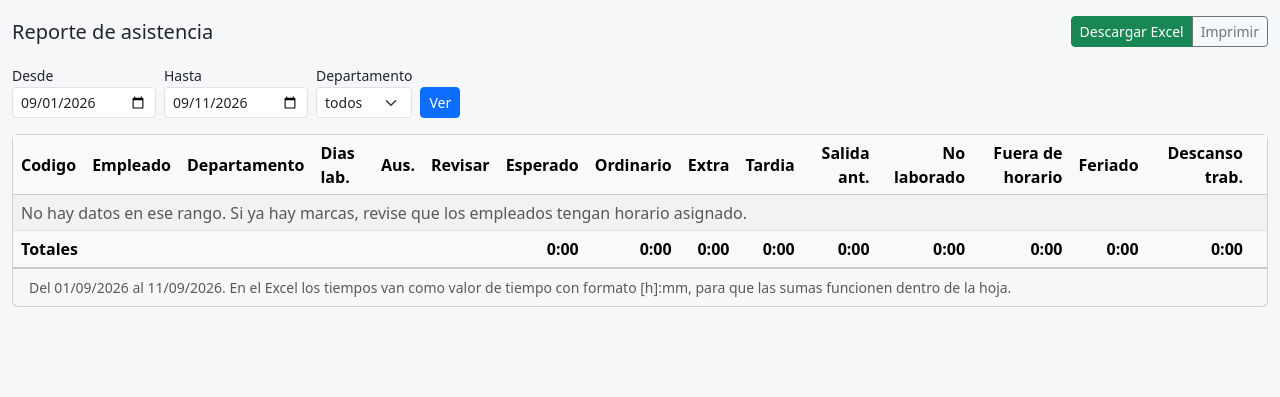
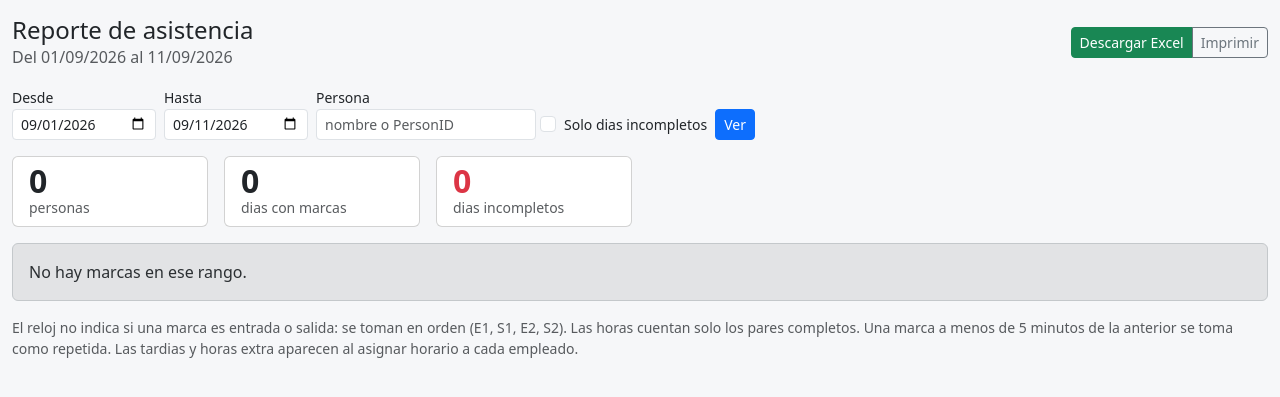
Before and after one commit to ITCRC1/MarcasReloj, a Django app: page /reportes/ in a window 1280 px wide. Shown: the part 56-453 px from the top of the page. Run offline with Django 5.2, Linux system fonts and the light colour scheme; a user stored in the database is signed in; tables that the repository leaves empty hold one stand-in row (values such as "Sample post"); data that the repository does not hold is empty; some libraries are stand-ins or nearby versions.

Commit message:
Reporte de asistencia con las marcas en columnas
El reporte existente solo se llenaba con empleados y horarios creados, asi
que salia vacio, y la pantalla de marcas es una lista cruda de una fila por
marca. Ninguna de las dos es el reporte de la seccion 12.1: una fila por dia
con E1 S1 E2 S2, las horas y lo que hay que revisar.

Ahora la pagina Reporte arma eso directamente de las marcas, por persona,
sin necesitar empleados ni horarios:

- Las marcas se emparejan por orden, porque el reloj no dice cual es
  entrada y cual salida. Las repetidas se descartan con la regla del motor.
- Las columnas crecen si alguien marca mas de cuatro veces.
- Horas solo de pares completos; el dia incompleto sale en rojo con la
  hora de la marca que quedo sin salida.
- Las marcas manuales entran y se senalan; las anuladas no.
- Filtros por fecha, persona y solo dias incompletos.
- Excel con el mismo formato y subtotal por persona, mas una hoja de
  resumen. Las horas van como tiempo [h]:mm para poder sumarlas.

El reporte calculado contra horario queda en reportes/con-horario.

```diff
--- a/servidor/apps/reportes/urls.py
+++ b/servidor/apps/reportes/urls.py
@@ -5,6 +5,7 @@ from apps.reportes import views
 app_name = "reportes"
 
 urlpatterns = [
-    path("", views.reporte, name="reporte"),
+    path("", views.marcas, name="marcas"),
+    path("con-horario/", views.reporte, name="reporte"),
     path("empleado/<str:codigo>/", views.detalle_empleado, name="detalle_empleado"),
 ]
--- a/servidor/apps/reportes/views.py
+++ b/servidor/apps/reportes/views.py
@@ -71,6 +71,72 @@ def _totales_por_empleado(desde: date, hasta: date, empleados):
             fila[campo] = datos[f"tot_{campo}"] or 0
         filas.append(fila)
     return filas
+
+
+@login_required
+def marcas(request):
+    """El reporte de asistencia: por persona, una fila por dia con sus marcas en columnas."""
+    from apps.marcas.models import MarcaManual, MarcaReloj
+    from apps.reportes import dias as armado
+
+    desde, hasta = _rango(request)
+    buscar = request.GET.get("buscar", "").strip()
+    solo_incompletos = bool(request.GET.get("incompletos"))
+
+    reloj = (
+        MarcaReloj.objects.filter(fecha_local__range=(desde, hasta), anulada=False)
+        .select_related("empleado")
+    )
+    manuales = (
+        MarcaManual.objects.filter(fecha_local__range=(desde, hasta), anulada=False)
+        .select_related("empleado")
+    )
+    if buscar:
+        filtro = Q(person_name__icontains=buscar) | Q(person_id=buscar) | Q(
+            empleado__nombre__icontains=buscar
+        ) | Q(empleado__codigo_planilla=buscar)
+        reloj = reloj.filter(filtro)
+        manuales = manuales.filter(
+            Q(empleado__nombre__icontains=buscar)
+            | Q(empleado__codigo_planilla=buscar)
+            | Q(empleado__person_id_smartpss=buscar)
+        )
+
+    personas = armado.armar_personas(reloj, manuales)
+    if solo_incompletos:
+        for p in personas:
+            p.dias = [d for d in p.dias if not d.completo]
+        personas = [p for p in personas if p.dias]
+
+    pares = armado.columnas_de_marcas(personas)
+
+    if request.GET.get("formato") == "excel":
+        return _marcas_excel(desde, hasta, personas, pares)
+
+    for p in personas:
+        for d in p.dias:
+            # Relleno para que todas las filas tengan las mismas columnas.
+            d.celdas = [
+                celda
+                for i in range(pares)
+                for celda in (d.pares[i] if i < len(d.pares) else (None, None))
+            ]
+
+    return render(
+        request,
+        "reportes/marcas.html",
+        {
+            "desde": desde,
+            "hasta": hasta,
+            "buscar": buscar,
+            "solo_incompletos": solo_incompletos,
+            "personas": personas,
+            "encabezados": [f"{t}{i}" for i in range(1, pares + 1) for t in ("E", "S")],
+            "total_minutos": sum(p.minutos for p in personas),
+            "total_dias": sum(len(p.dias) for p in personas),
+            "total_incompletos": sum(p.incompletos for p in personas),
+        },
+    )
 
 
 @login_required
@@ -153,6 +219,80 @@ def detalle_empleado(request, codigo: str):
 # --------------------------------------------------------------------------
 
 
+DIAS_SEMANA = ["Lun", "Mar", "Mie", "Jue", "Vie", "Sab", "Dom"]
+
+
+def _marcas_excel(desde, hasta, personas, pares):
+    """Dos hojas: el detalle por dia con subtotal por persona, y el resumen."""
+    from apps.core.tiempo import a_local
+
+    libro, hoja = exportar.hoja_nueva("Detalle")
+    hoja["A1"] = "Reporte de asistencia"
+    hoja["A1"].font = exportar.Font(bold=True, size=14)
+    hoja["A2"] = f"Del {desde:%d/%m/%Y} al {hasta:%d/%m/%Y}"
+
+    marcas_cols = [f"{t}{i}" for i in range(1, pares + 1) for t in ("E", "S")]
+    columnas = ["PersonID", "Codigo", "Nombre", "Fecha", "Dia", *marcas_cols, "Horas", "Observacion"]
+    exportar.escribir_encabezado(hoja, columnas, fila=4)
+    col_horas = 6 + len(marcas_cols)
+    negrita = exportar.Font(bold=True)
+    gris = exportar.PatternFill("solid", fgColor="E7E6E6")
+    rojo = exportar.Font(color="C00000")
+
+    fila = 5
+    for p in personas:
+        for d in p.dias:
+            hoja.cell(row=fila, column=1, value=p.person_id)
+            hoja.cell(row=fila, column=2, value=p.codigo)
+            hoja.cell(row=fila, column=3, value=p.nombre)
+            celda = hoja.cell(row=fila, column=4, value=d.fecha)
+            celda.number_format = "dd/mm/yyyy"
+            hoja.cell(row=fila, column=5, value=DIAS_SEMANA[d.fecha.weekday()])
+            col = 6
+            for i in range(pares):
+                entrada, salida = d.pares[i] if i < len(d.pares) else (None, None)
+                for marca in (entrada, salida):
+                    if marca is not None:
+                        texto = f"{a_local(marca.hora):%H:%M}"
+                        if marca.origen == "manual":
+                            texto += " ✎"
+                        hoja.cell(row=fila, column=col, value=texto)
+                    col += 1
+            exportar.escribir_tiempo(hoja, fila, col_horas, d.minutos)
+            obs = hoja.cell(row=fila, column=col_horas + 1, value=d.observacion)
+            if not d.completo:
+                obs.font = rojo
+            fila += 1
+
+        hoja.cell(row=fila, column=3, value=f"Total {p.nombre}").font = negrita
+        hoja.cell(row=fila, column=4, value=f"{len(p.dias)} dia(s)").font = negrita
+        exportar.escribir_tiempo(hoja, fila, col_horas, p.minutos)
+        hoja.cell(row=fila, column=col_horas).font = negrita
+        if p.incompletos:
+            hoja.cell(row=fila, column=col_horas + 1, value=f"{p.incompletos} dia(s) incompleto(s)").font = rojo
+        for c in range(1, col_horas + 2):
+            hoja.cell(row=fila, column=c).fill = gris
+        fila += 2
+
+    exportar.ajustar_anchos(hoja, [10, 10, 34, 12, 6] + [8] * len(marcas_cols) + [10, 45])
+
+    resumen = libro.create_sheet("Resumen")
+    resumen["A1"] = f"Resumen del {desde:%d/%m/%Y} al {hasta:%d/%m/%Y}"
+    resumen["A1"].font = exportar.Font(bold=True, size=13)
+    exportar.escribir_encabezado(
+        resumen, ["PersonID", "Codigo", "Nombre", "Dias con marcas", "Dias incompletos", "Horas"], fila=3
+    )
+    fila = 4
+    for p in personas:
+        for i, valor in enumerate([p.person_id, p.codigo, p.nombre, len(p.dias), p.incompletos], start=1):
+            resumen.cell(row=fila, column=i, value=valor)
+        exportar.escribir_tiempo(resumen, fila, 6, p.minutos)
+        fila += 1
+    exportar.ajustar_anchos(resumen, [10, 10, 34, 16, 16, 10])
+
+    return exportar.respuesta_excel(libro, f"asistencia-{desde}-{hasta}")
+
+
 def _resumen_excel(desde, hasta, filas, totales):
     columnas = ["Codigo", "Empleado", "Departamento", "Dias lab.", "Ausentes", "Por revisar"]
     columnas += [etiqueta for _, etiqueta in CAMPOS_MINUTOS]
--- a/servidor/templates/base.html
+++ b/servidor/templates/base.html
@@ -19,7 +19,7 @@
       {% if user.is_authenticated %}
       <ul class="navbar-nav me-auto">
         <li class="nav-item"><a class="nav-link" href="{% url 'core:tablero' %}">Tablero</a></li>
-        <li class="nav-item"><a class="nav-link" href="{% url 'reportes:reporte' %}">Reporte</a></li>
+        <li class="nav-item"><a class="nav-link" href="{% url 'reportes:marcas' %}">Reporte</a></li>
         <li class="nav-item"><a class="nav-link" href="{% url 'core:empleados' %}">Empleados</a></li>
         <li class="nav-item"><a class="nav-link" href="{% url 'horarios:lista' %}">Horarios</a></li>
         <li class="nav-item"><a class="nav-link" href="{% url 'horarios:feriados' %}">Feriados</a></li>
--- a/servidor/templates/core/tablero.html
+++ b/servidor/templates/core/tablero.html
@@ -5,7 +5,7 @@
 
 <div class="d-flex flex-wrap justify-content-between align-items-center mb-3 gap-2">
   <h1 class="h4 mb-0">Tablero <small class="text-muted">{{ hoy|date:"l j \d\e F Y" }}</small></h1>
-  <a href="{% url 'reportes:reporte' %}" class="btn btn-primary btn-sm">Ver el reporte</a>
+  <a href="{% url 'reportes:marcas' %}" class="btn btn-primary btn-sm">Ver el reporte</a>
 </div>
 
 <div class="row g-3 mb-3">
--- /dev/null
+++ b/servidor/templates/reportes/marcas.html
@@ -0,0 +1,107 @@
+{% extends "base.html" %}
+{% load formato %}
+{% block titulo %}Reporte de asistencia{% endblock %}
+{% block contenido %}
+
+<div class="d-flex flex-wrap justify-content-between align-items-center mb-3 gap-2">
+  <div>
+    <h1 class="h4 mb-0">Reporte de asistencia</h1>
+    <div class="text-muted">Del {{ desde|date:"d/m/Y" }} al {{ hasta|date:"d/m/Y" }}</div>
+  </div>
+  <div class="btn-group no-imprimir">
+    <a class="btn btn-sm btn-success"
+       href="?desde={{ desde|date:'Y-m-d' }}&hasta={{ hasta|date:'Y-m-d' }}&buscar={{ buscar|urlencode }}{% if solo_incompletos %}&incompletos=1{% endif %}&formato=excel">
+      Descargar Excel
+    </a>
+    <button class="btn btn-sm btn-outline-secondary" onclick="window.print()">Imprimir</button>
+  </div>
+</div>
+
+<form class="row g-2 align-items-end mb-3 no-imprimir">
+  <div class="col-auto">
+    <label class="form-label small mb-0">Desde</label>
+    <input type="date" name="desde" value="{{ desde|date:'Y-m-d' }}" class="form-control form-control-sm">
+  </div>
+  <div class="col-auto">
+    <label class="form-label small mb-0">Hasta</label>
+    <input type="date" name="hasta" value="{{ hasta|date:'Y-m-d' }}" class="form-control form-control-sm">
+  </div>
+  <div class="col-auto">
+    <label class="form-label small mb-0">Persona</label>
+    <input type="text" name="buscar" value="{{ buscar }}" placeholder="nombre o PersonID"
+           class="form-control form-control-sm">
+  </div>
+  <div class="col-auto form-check mb-1">
+    <input class="form-check-input" type="checkbox" name="incompletos" value="1" id="inc"
+           {% if solo_incompletos %}checked{% endif %}>
+    <label class="form-check-label small" for="inc">Solo dias incompletos</label>
+  </div>
+  <div class="col-auto"><button class="btn btn-sm btn-primary">Ver</button></div>
+</form>
+
+<div class="row g-3 mb-3">
+  <div class="col-4 col-lg-2"><div class="card h-100"><div class="card-body py-2">
+    <div class="tarjeta-numero">{{ personas|length }}</div><div class="text-muted small">personas</div>
+  </div></div></div>
+  <div class="col-4 col-lg-2"><div class="card h-100"><div class="card-body py-2">
+    <div class="tarjeta-numero">{{ total_dias }}</div><div class="text-muted small">dias con marcas</div>
+  </div></div></div>
+  <div class="col-4 col-lg-2"><div class="card h-100 {% if total_incompletos %}border-danger{% endif %}"><div class="card-body py-2">
+    <div class="tarjeta-numero text-danger">{{ total_incompletos }}</div><div class="text-muted small">dias incompletos</div>
+  </div></div></div>
+</div>
+
+{% for p in personas %}
+<div class="card mb-3 bloque-persona">
+  <div class="card-header d-flex flex-wrap justify-content-between gap-2">
+    <strong>{{ p.nombre }}</strong>
+    <span class="text-muted small">
+      PersonID {{ p.person_id|default:"-" }}{% if p.codigo %} · Codigo {{ p.codigo }}{% endif %}
+    </span>
+  </div>
+  <div class="table-responsive">
+    <table class="table table-sm tabla-compacta mb-0">
+      <thead class="table-light">
+        <tr>
+          <th>Fecha</th>
+          {% for e in encabezados %}<th class="text-center">{{ e }}</th>{% endfor %}
+          <th class="minutos">Horas</th>
+          <th>Observacion</th>
+        </tr>
+      </thead>
+      <tbody>
+      {% for d in p.dias %}
+        <tr {% if not d.completo %}class="table-danger"{% endif %}>
+          <td class="text-nowrap">{{ d.fecha|date:"D d/m" }}</td>
+          {% for m in d.celdas %}
+            <td class="text-center hora-marca">
+              {% if m %}{{ m.hora|hora }}{% if m.origen == "manual" %} <span title="{{ m.motivo }}">✎</span>{% endif %}{% endif %}
+            </td>
+          {% endfor %}
+          <td class="minutos">{{ d.minutos|hm_cero }}</td>
+          <td class="small {% if not d.completo %}text-danger fw-semibold{% endif %}">{{ d.observacion }}</td>
+        </tr>
+      {% endfor %}
+      </tbody>
+      <tfoot class="table-light">
+        <tr>
+          <th colspan="{{ encabezados|length|add:1 }}">
+            {{ p.dias|length }} dia(s){% if p.incompletos %} · <span class="text-danger">{{ p.incompletos }} incompleto(s)</span>{% endif %}
+          </th>
+          <th class="minutos">{{ p.minutos|hm_cero }}</th>
+          <th></th>
+        </tr>
+      </tfoot>
+    </table>
+  </div>
+</div>
+{% empty %}
+<div class="alert alert-secondary">No hay marcas en ese rango.</div>
+{% endfor %}
+
+<p class="small text-muted">
+  El reloj no indica si una marca es entrada o salida: se toman en orden (E1, S1, E2, S2).
+  Las horas cuentan solo los pares completos. Una marca a menos de 5 minutos de la anterior
+  se toma como repetida. Las tardias y horas extra aparecen al asignar horario a cada empleado.
+</p>
+{% endblock %}
```
Also changed, not shown: servidor/apps/reportes/dias.py (added, +128 -0 lines), servidor/tests/test_reporte_marcas.py (added, +158 -0 lines).
